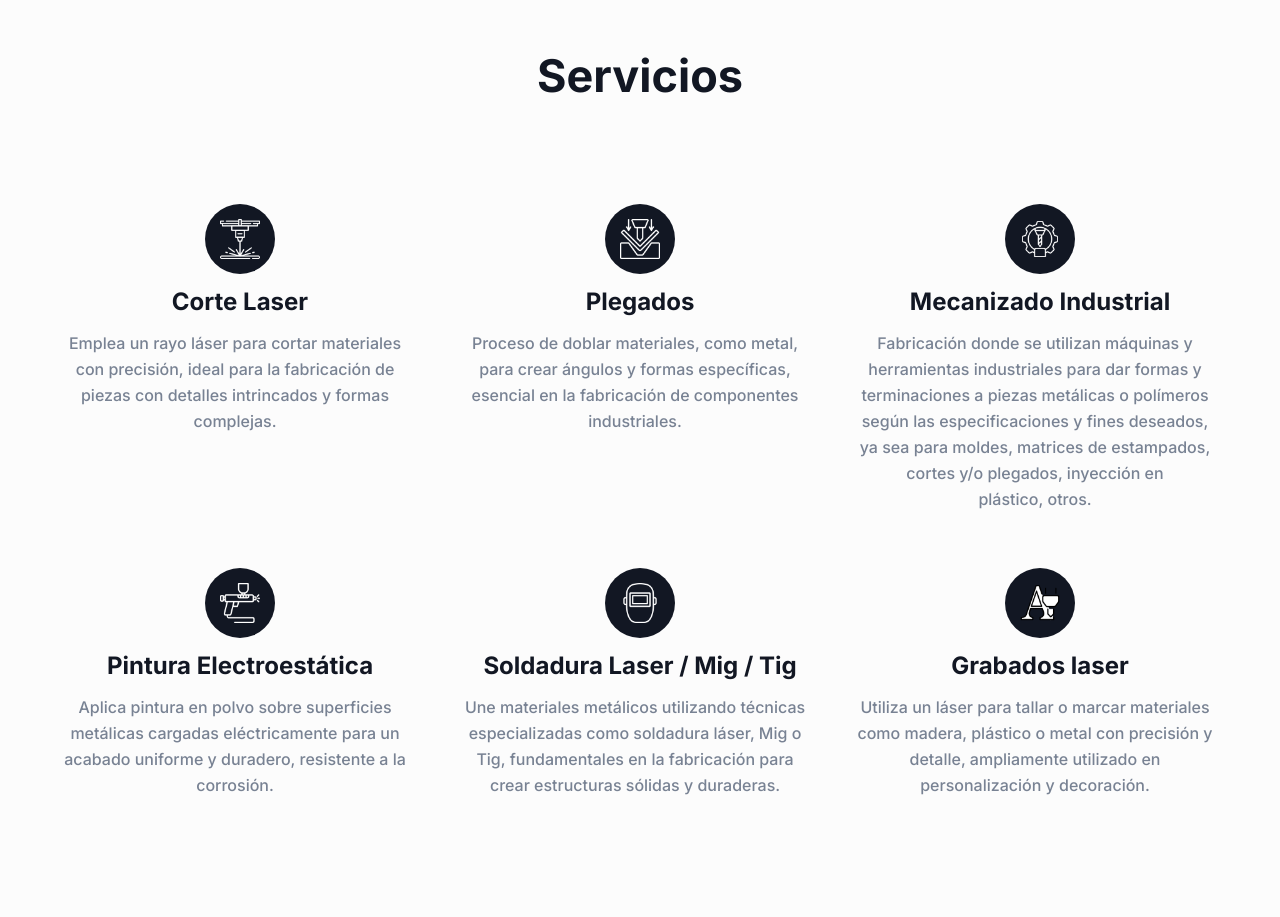
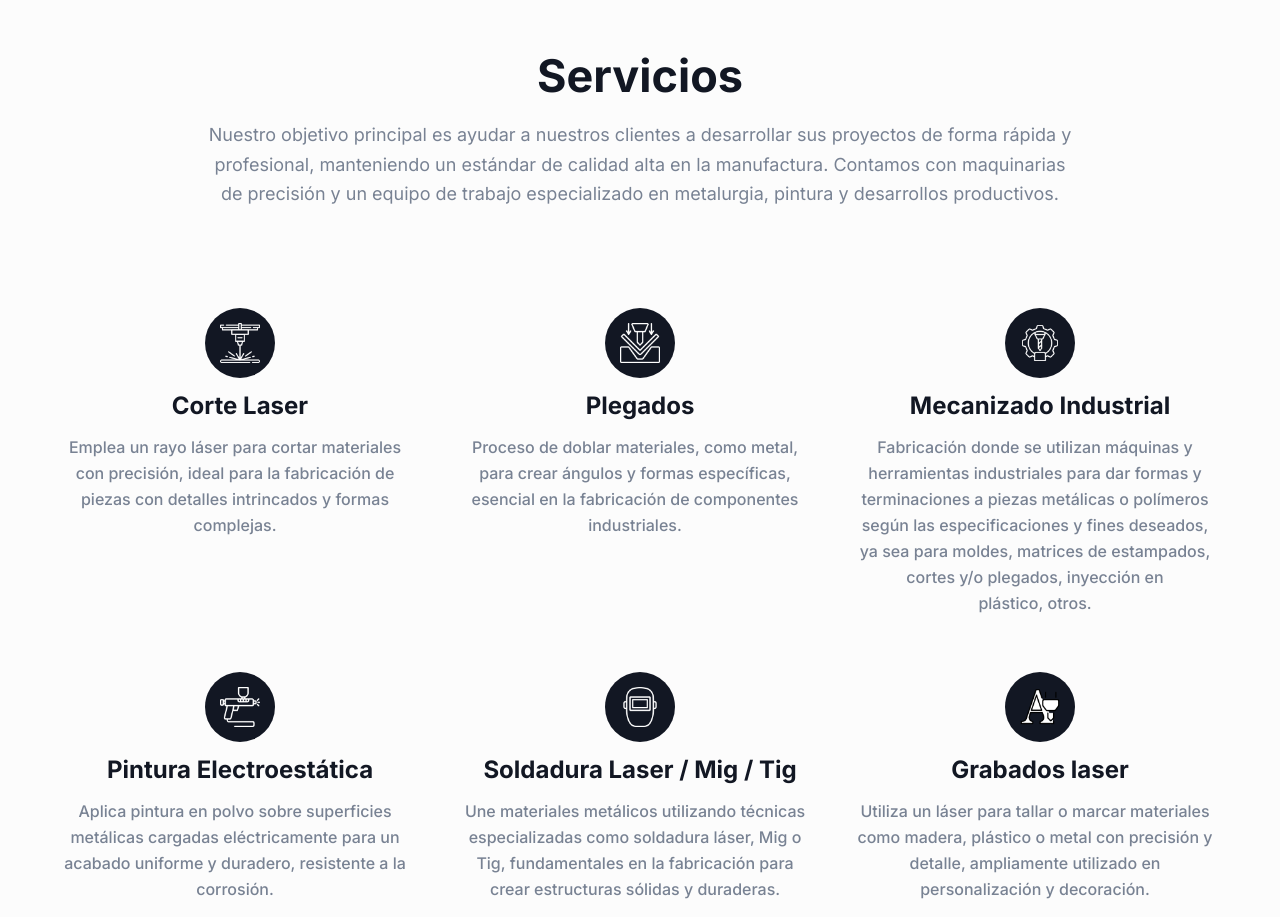
Before and after one commit to merakissb/metalmaf-website, a Next.js app: page / in a window 1280 px wide. Shown: the part 825-1742 px from the top of the page. Built offline with nearby package versions, Linux system fonts and the light colour scheme.

Commit message:
add paraph in features

```diff
--- a/src/components/Features/index.tsx
+++ b/src/components/Features/index.tsx
@@ -9,9 +9,8 @@ const Features = () => {
         <div className="container">
           <SectionTitle
             title="Servicios"
-            // paragraph="Nuestro objetivo principal es ayudar a nuestros clientes a desarrollar sus proyectos de forma rápida y profesional, manteniendo un estándar de calidad alta en la manufactura.
-            // Contamos con maquinarias de precisión y un equipo de trabajo especializado en metalurgia, pintura y desarrollos productivos."
-            paragraph=""
+            paragraph="Nuestro objetivo principal es ayudar a nuestros clientes a desarrollar sus proyectos de forma rápida y profesional, manteniendo un estándar de calidad alta en la manufactura.
+            Contamos con maquinarias de precisión y un equipo de trabajo especializado en metalurgia, pintura y desarrollos productivos."
             center
           />
 
```
